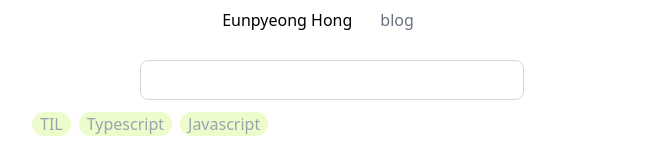
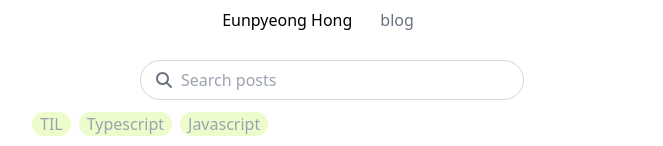
Before and after one commit to gnoeyp/blog, a Gatsby site: page /blog in a window 1280 px wide. Shown: the top 146 px of the page, without its empty margins (308-971 px from the left). Built offline with nearby package versions, Linux system fonts and the light colour scheme; Gatsby itself is replaced by a stand-in of ours.

Commit message:
feat: improve search bar ui

```diff
--- a/package.json
+++ b/package.json
@@ -16,6 +16,10 @@
     "typecheck": "tsc --noEmit"
   },
   "dependencies": {
+    "@fortawesome/fontawesome-svg-core": "^6.3.0",
+    "@fortawesome/free-regular-svg-icons": "^6.3.0",
+    "@fortawesome/free-solid-svg-icons": "^6.3.0",
+    "@fortawesome/react-fontawesome": "^0.2.0",
     "clsx": "^1.2.1",
     "gatsby": "^5.4.0",
     "gatsby-remark-prismjs": "^7.5.0",
--- a/src/components/Search.tsx
+++ b/src/components/Search.tsx
@@ -1,3 +1,5 @@
+import { FontAwesomeIcon } from "@fortawesome/react-fontawesome";
+import { faMagnifyingGlass } from "@fortawesome/free-solid-svg-icons";
 import React from "react";
 
 type SearchProps = {
@@ -7,13 +9,20 @@ type SearchProps = {
 
 const Search = ({ onChange, value }: SearchProps) => {
   return (
+    <div className="relative">
       <input
-      className="w-96 h-10 px-3 border rounded-lg border-gray-300 outline-none focus:border-gray-500"
+        className="w-96 h-10 px-10 border rounded-full border-gray-300 outline-none outline-offset-0 focus:outline-lime-100 focus:outline-2 text-gray-900"
         value={value}
         onChange={(e: React.ChangeEvent<HTMLInputElement>) =>
           onChange?.(e.target.value)
         }
+        placeholder="Search posts"
       />
+      <FontAwesomeIcon
+        className="absolute left-4 top-3 text-gray-500"
+        icon={faMagnifyingGlass}
+      />
+    </div>
   );
 };
 
```
Also changed, not shown: 1 other file. Lines whose indentation alone changed are shown as unchanged.
